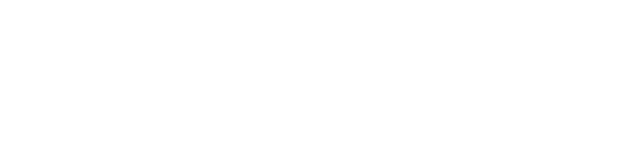
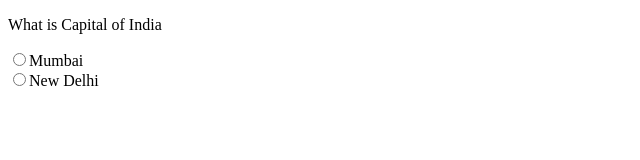
Before and after one commit to acciojob/trivia-pawanprajapati01, a website: page main.html in a window 1280 px wide. Shown: the whole page, without its empty margins (0-640 px from the left). Drawn offline with Linux system fonts and the light colour scheme.

Commit message:
created a submission

```diff
--- a/main.html
+++ b/main.html
@@ -8,6 +8,13 @@
 
 <body>
 	<!-- the entire body must be written by student -->
+	<from>
+		<p>What is Capital of India</p>
+		<lebel>
+			<input input type="radio" name="capital" value="mumbai">Mumbai</label><br>
+			<input type="radio" name="capital" value="New Delhi">New Delhi </label><br>
+		</lebel>
+	</from>
     <script type="text/javascript" src="./script.js">
 </script>
 
```
